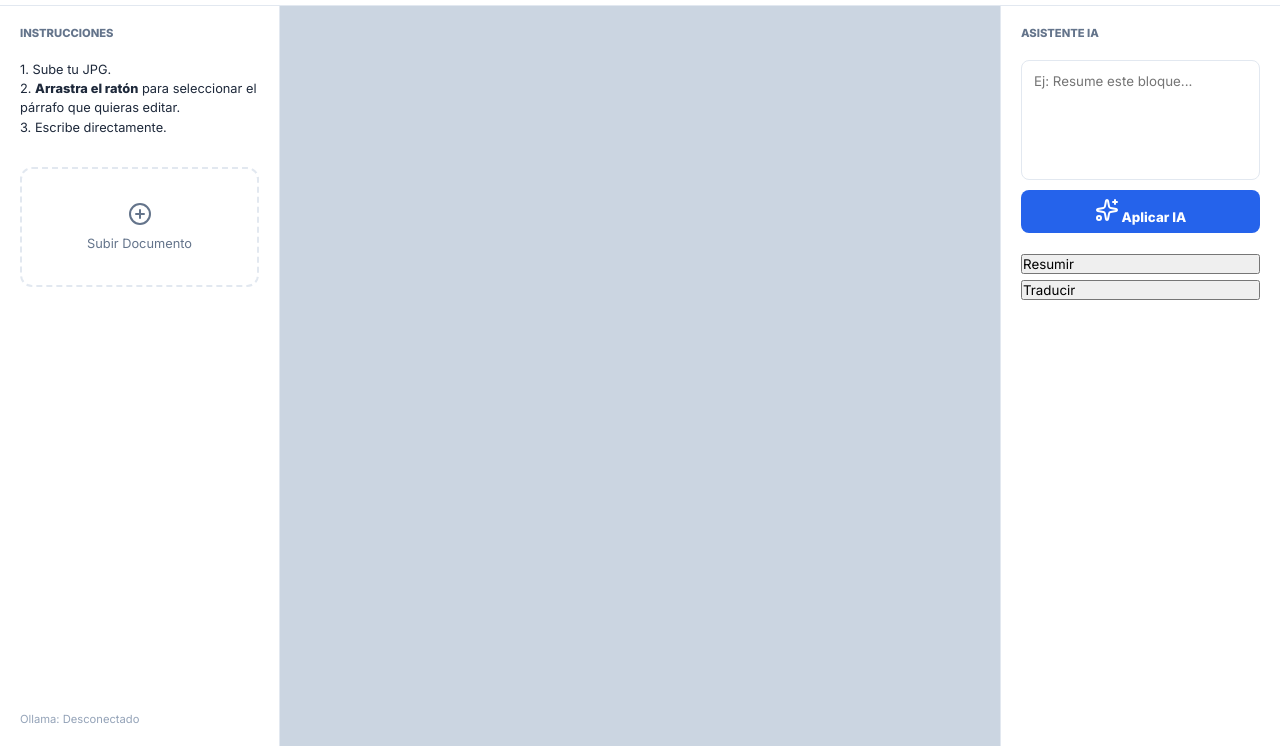
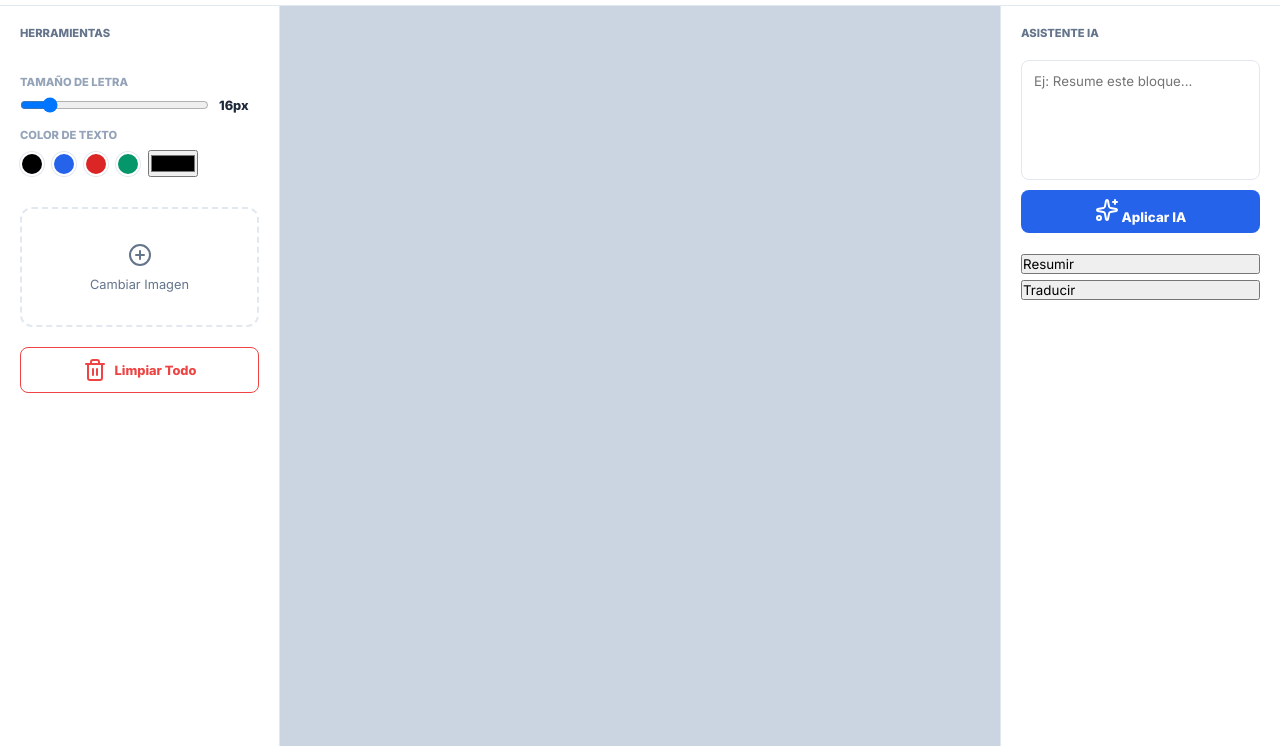
Before and after one commit to daveymena/editor-de-imagenes, a plain HTML site: page index.html in a window 1280 px wide. Shown: the part 54-800 px from the top of the page. Drawn offline with nearby package versions, Linux system fonts and the light colour scheme; no server answers.

Commit message:
Experiencia Word: Auto-guardado al clicar fuera e integracin visual total

```diff
--- a/app.js
+++ b/app.js
@@ -131,7 +131,7 @@ function addEditableBlock(l, t, w, h, text) {
     confirmBtn.onclick = (e) => {
         e.preventDefault();
         e.stopPropagation();
-        confirmBlock(block);
+        block.blur(); // Triggers auto-confirm
     };
 
     const deleteBtn = document.createElement('button');
@@ -153,9 +153,26 @@ function addEditableBlock(l, t, w, h, text) {
     lucide.createIcons({attrs: {'data-lucide': 'trash-2'}, nameAttr: 'data-lucide', scope: deleteBtn});
 
     block.onfocus = () => {
+        // Auto-confirm others when focusing this one
+        document.querySelectorAll('.editable-block').forEach(b => {
+            if(b !== block) confirmBlock(b);
+        });
+
         selectedBlock = block;
-        document.querySelectorAll('.editable-block').forEach(b => b.classList.remove('editing'));
+        block.classList.remove('confirmed');
         block.classList.add('editing');
+
+        // Sync sidebar controls
+        syncSidebar(block);
+    };
+
+    block.onblur = () => {
+        // Delay to allow clicking buttons
+        setTimeout(() => {
+            if (document.activeElement !== block && !block.contains(document.activeElement)) {
+                confirmBlock(block);
+            }
+        }, 150);
     };
 
     block.onkeydown = (e) => {
@@ -182,8 +199,20 @@ function zoom(val) {
     workspace.style.transformOrigin = 'top left';
 }
 
-function applyStyle(prop, val) {
-    if (selectedBlock) selectedBlock.style[prop] = val;
+function updateStyle(prop, val) {
+    if (selectedBlock) {
+        selectedBlock.style[prop] = val;
+        if(prop === 'fontSize') {
+            document.getElementById('font-size-label').innerText = val;
+            document.getElementById('font-size-slider').value = parseInt(val);
+        }
+    }
+}
+
+function syncSidebar(block) {
+    const fs = parseInt(block.style.fontSize) || 16;
+    document.getElementById('font-size-label').innerText = fs + 'px';
+    document.getElementById('font-size-slider').value = fs;
 }
 
 async function processWithAI() {
--- a/index.html
+++ b/index.html
@@ -25,18 +25,36 @@
 
     <div class="app-main">
         <aside class="side">
-            <h4 style="font-size: 0.7rem; color: #64748b; margin-bottom: 20px;">INSTRUCCIONES</h4>
-            <p style="font-size: 0.8rem; line-height: 1.5;">1. Sube tu JPG.<br>2. <b>Arrastra el ratón</b> para seleccionar el párrafo que quieras editar.<br>3. Escribe directamente.</p>
+            <h4 style="font-size: 0.7rem; color: #64748b; margin-bottom: 20px;">HERRAMIENTAS</h4>
+
+            <div class="tool-section">
+                <label>Tamaño de Letra</label>
+                <div class="tool-grp-v">
+                    <input type="range" id="font-size-slider" min="8" max="72" value="16" oninput="updateStyle('fontSize', this.value + 'px')">
+                    <span id="font-size-label">16px</span>
+                </div>
+            </div>
+
+            <div class="tool-section" style="margin-top: 15px;">
+                <label>Color de Texto</label>
+                <div class="color-grid">
+                    <div class="color-dot" style="background: #000000;" onclick="updateStyle('color', '#000000')"></div>
+                    <div class="color-dot" style="background: #2563eb;" onclick="updateStyle('color', '#2563eb')"></div>
+                    <div class="color-dot" style="background: #dc2626;" onclick="updateStyle('color', '#dc2626')"></div>
+                    <div class="color-dot" style="background: #059669;" onclick="updateStyle('color', '#059669')"></div>
+                    <input type="color" onchange="updateStyle('color', this.value)" title="Color personalizado">
+                </div>
+            </div>
 
             <div id="upload-zone" class="upload-zone" style="margin-top: 30px;">
                 <i data-lucide="plus-circle" style="margin-bottom: 10px;"></i>
-                <span style="font-size: 0.8rem;">Subir Documento</span>
+                <span style="font-size: 0.8rem;">Cambiar Imagen</span>
                 <input type="file" id="file-input" accept="image/*" hidden>
             </div>
 
-            <div style="margin-top: auto; font-size: 0.7rem; color: #94a3b8;">
-                <span id="status-text">Ollama: Desconectado</span>
-            </div>
+            <button class="btn-outline" style="margin-top: 20px;" onclick="if(confirm('¿Borrar todas las ediciones?')) location.reload()">
+                <i data-lucide="trash-2"></i> Limpiar Todo
+            </button>
         </aside>
 
         <main class="viewport">
--- a/style.css
+++ b/style.css
@@ -49,17 +49,22 @@ header { height: 60px; background: var(--sidebar); border-bottom: 1px solid var(
 }
 
 .editable-block.editing {
-    border: 3px solid var(--primary);
-    box-shadow: 0 15px 40px rgba(0,0,0,0.3);
+    border: 1px solid var(--primary);
+    box-shadow: 0 5px 15px rgba(0,0,0,0.1);
     z-index: 1000;
     cursor: text;
 }
 
 .editable-block.confirmed {
-    border: 1px solid rgba(37, 99, 235, 0.3);
+    border: none;
     background: white;
     box-shadow: none;
     cursor: pointer;
+    padding: 10px; /* Matching the editing padding */
+}
+
+.editable-block.confirmed:hover {
+    background: rgba(37, 99, 235, 0.05);
 }
 
 .editable-block.confirmed:hover {
@@ -104,6 +109,34 @@ header { height: 60px; background: var(--sidebar); border-bottom: 1px solid var(
     height: 12px;
 }
 
+.tool-section { margin-top: 15px; }
+.tool-section label { font-size: 0.7rem; font-weight: 800; color: #94a3b8; display: block; margin-bottom: 8px; text-transform: uppercase; }
+.tool-grp-v { display: flex; align-items: center; gap: 10px; }
+.tool-grp-v input { flex: 1; }
+.tool-grp-v span { font-size: 0.8rem; font-weight: bold; width: 40px; }
+
+.color-grid { display: flex; flex-wrap: wrap; gap: 8px; align-items: center; }
+.color-dot { width: 24px; height: 24px; border-radius: 50%; cursor: pointer; border: 2px solid white; box-shadow: 0 0 0 1px #e2e8f0; }
+.color-dot:hover { transform: scale(1.1); }
+
+.btn-outline {
+    width: 100%;
+    background: transparent;
+    border: 1px solid #ef4444;
+    color: #ef4444;
+    padding: 10px;
+    border-radius: 8px;
+    cursor: pointer;
+    font-size: 0.8rem;
+    font-weight: bold;
+    display: flex;
+    align-items: center;
+    justify-content: center;
+    gap: 8px;
+    transition: 0.2s;
+}
+.btn-outline:hover { background: #fef2f2; }
+
 .ai-input { width: 100%; height: 120px; border: 1px solid var(--border); border-radius: 8px; padding: 12px; margin: 10px 0; resize: none; }
 .loader { position: fixed; inset: 0; background: rgba(255,255,255,0.8); z-index: 3000; display: none; flex-direction: column; justify-content: center; align-items: center; }
 .spin { width: 40px; height: 40px; border: 3px solid #f1f5f9; border-top-color: var(--primary); border-radius: 50%; animation: s 1s linear infinite; }
```
